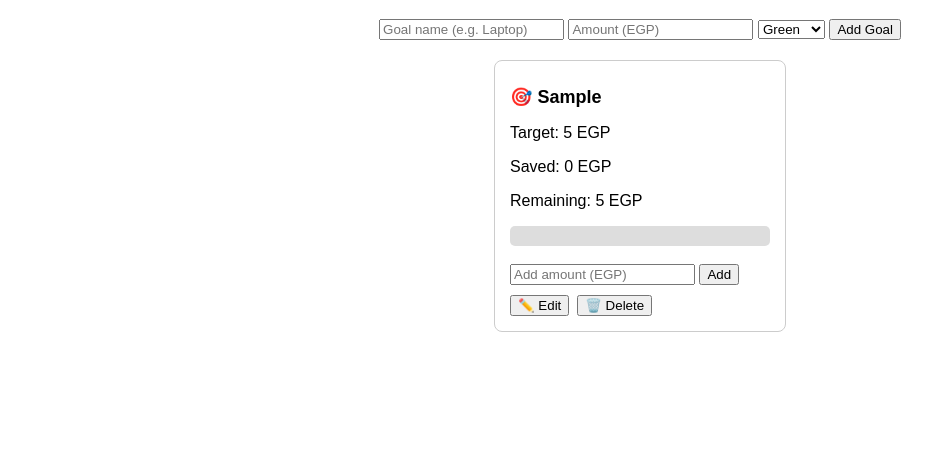
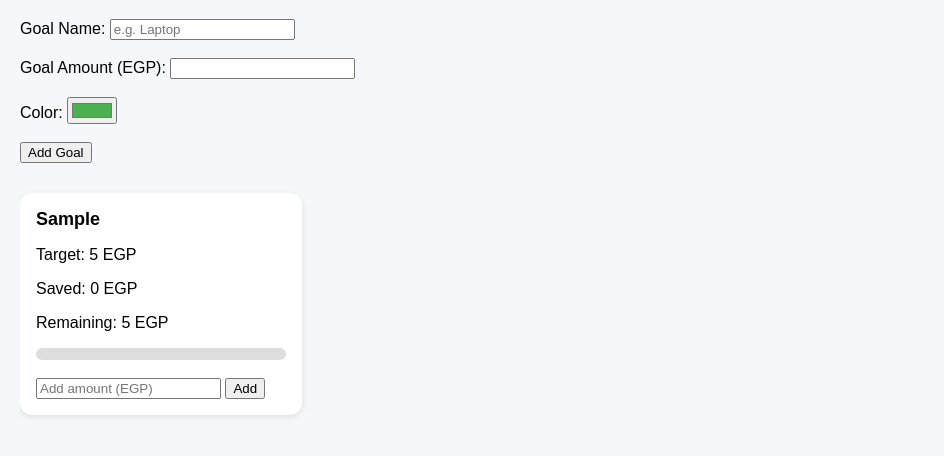
Before and after one commit to ticketsmetro1-stack/budget, a plain HTML site: page index.html in a window 1280 px wide. Both pictures are taken after typing "Sample", "5" into the empty fields and a click on the button "Add Goal". Shown: the part 62-518 px from the top of the page, without its empty margins (0-944 px from the left). Drawn offline with Linux system fonts and the light colour scheme.

Commit message:
Update index.html

```diff
--- a/index.html
+++ b/index.html
@@ -4,42 +4,59 @@
   <meta charset="UTF-8">
   <meta name="viewport" content="width=device-width, initial-scale=1.0">
   <title>Budget App</title>
+
+  <!-- iOS Web App -->
+  <link rel="apple-touch-icon" href="icon.png">
+  <meta name="apple-mobile-web-app-title" content="Budget App">
+  <meta name="apple-mobile-web-app-capable" content="yes">
+  <meta name="apple-mobile-web-app-status-bar-style" content="default">
+
   <style>
-    body { font-family: Arial, sans-serif; margin: 20px; }
+    body { font-family: Arial, sans-serif; margin: 20px; background:#f6f7fb; }
     h1 { text-align: center; }
-    .goal-form { margin: 20px 0; text-align: center; }
-    .goals { display: flex; gap: 20px; flex-wrap: wrap; justify-content: center; }
-    .goal {
-      border: 1px solid #ccc;
-      border-radius: 8px;
-      padding: 15px;
-      width: 260px;
-      position: relative;
+
+    #goalContainer {
+      display: flex;
+      gap: 15px;
+      overflow-x: auto;
+      padding: 10px 0;
     }
-    .progress { height: 20px; background: #ddd; border-radius: 5px; overflow: hidden; }
+
+    .goalCard {
+      flex: 0 0 250px;
+      background: white;
+      border-radius: 12px;
+      padding: 16px;
+      box-shadow: 0 2px 6px rgba(0,0,0,0.1);
+    }
+
+    .goalCard h2 { font-size: 18px; margin: 0 0 10px; }
+
+    .progress { height: 12px; background: #ddd; border-radius: 6px; overflow: hidden; }
     .bar { height: 100%; width: 0%; }
-    h2 { margin: 10px 0; font-size: 18px; }
-    .actions { margin-top: 10px; display: flex; gap: 8px; flex-wrap: wrap; }
-    button { cursor: pointer; }
+
+    .form-section { margin: 20px 0; }
+
+    @media (max-width: 600px) {
+      #goalContainer {
+        display: grid;
+        grid-template-columns: 1fr 1fr;
+      }
+      .goalCard { flex: none; width: auto; }
+    }
   </style>
 </head>
 <body>
   <h1>💰 Budget App (EGP)</h1>
 
-  <div class="goal-form">
-    <input id="goalName" placeholder="Goal name (e.g. Laptop)">
-    <input id="goalAmount" type="number" placeholder="Amount (EGP)">
-    <select id="goalColor">
-      <option value="green">Green</option>
-      <option value="blue">Blue</option>
-      <option value="red">Red</option>
-      <option value="orange">Orange</option>
-      <option value="purple">Purple</option>
-    </select>
+  <div class="form-section">
+    <label>Goal Name: <input id="goalName" placeholder="e.g. Laptop"></label><br><br>
+    <label>Goal Amount (EGP): <input id="goalAmount" type="number"></label><br><br>
+    <label>Color: <input id="goalColor" type="color" value="#4caf50"></label><br><br>
     <button onclick="addGoal()">Add Goal</button>
   </div>
 
-  <div class="goals" id="goalsContainer"></div>
+  <div id="goalContainer"></div>
 
   <script>
     let goals = [];
@@ -60,77 +77,81 @@
       const name = document.getElementById("goalName").value;
       const target = parseFloat(document.getElementById("goalAmount").value);
       const color = document.getElementById("goalColor").value;
-      if (name && !isNaN(target) && target > 0) {
+
+      if (!name || isNaN(target)) return alert("Please enter goal name and amount");
+
       goals.push({ name, target, saved: 0, color });
       saveData();
       renderGoals();
+
       document.getElementById("goalName").value = "";
       document.getElementById("goalAmount").value = "";
     }
-    }
 
-    function addSavings(index) {
-      const input = document.getElementById("addAmount-" + index);
-      const amount = parseFloat(input.value);
-      if (!isNaN(amount) && amount > 0) {
+    function addSavings(index, amount) {
+      if (amount <= 0) return;
       goals[index].saved += amount;
       saveData();
       renderGoals();
     }
-    }
-
-    function editGoal(index) {
-      const goal = goals[index];
-      const newName = prompt("Edit goal name:", goal.name);
-      const newTarget = parseFloat(prompt("Edit target amount:", goal.target));
-      const newColor = prompt("Edit color (green, blue, red, orange, purple):", goal.color);
-
-      if (newName && !isNaN(newTarget) && newTarget > 0) {
-        goals[index].name = newName;
-        goals[index].target = newTarget;
-        if (["green","blue","red","orange","purple"].includes(newColor)) {
-          goals[index].color = newColor;
-        }
-        saveData();
-        renderGoals();
-      }
-    }
-
-    function deleteGoal(index) {
-      if (confirm("Are you sure you want to delete this goal?")) {
-        goals.splice(index, 1);
-        saveData();
-        renderGoals();
-      }
-    }
 
     function renderGoals() {
-      const container = document.getElementById("goalsContainer");
+      const container = document.getElementById("goalContainer");
       container.innerHTML = "";
-      goals.forEach((goal, index) => {
+
+      goals.forEach((goal, i) => {
         const remaining = Math.max(goal.target - goal.saved, 0);
         const percent = Math.min((goal.saved / goal.target) * 100, 100);
 
-        container.innerHTML += `
-          <div class="goal">
-            <h2>🎯 ${goal.name}</h2>
+        const card = document.createElement("div");
+        card.className = "goalCard";
+        card.innerHTML = `
+          <h2>${goal.name}</h2>
           <p>Target: ${goal.target} EGP</p>
           <p>Saved: ${goal.saved} EGP</p>
           <p>Remaining: ${remaining} EGP</p>
-            <div class="progress"><div class="bar" style="width:${percent}%; background:${goal.color};"></div></div>
+          <div class="progress"><div class="bar" style="width:${percent}%;background:${goal.color};"></div></div>
           <br>
-            <input id="addAmount-${index}" type="number" placeholder="Add amount (EGP)">
-            <button onclick="addSavings(${index})">Add</button>
-            <div class="actions">
-              <button onclick="editGoal(${index})">✏️ Edit</button>
-              <button onclick="deleteGoal(${index})">🗑️ Delete</button>
-            </div>
-          </div>
+          <input type="number" id="add-${i}" placeholder="Add amount (EGP)">
+          <button onclick="addSavings(${i}, parseFloat(document.getElementById('add-${i}').value))">Add</button>
         `;
+        container.appendChild(card);
       });
+    }
+
+    // Handle Shortcut input
+    const params = new URLSearchParams(window.location.search);
+    const entry = params.get("entry");
+    if (entry) {
+      const input = entry.trim().toLowerCase();
+      if (input.startsWith("goal")) {
+        const parts = entry.split(",");
+        const name = parts[0].replace(/^goal\s*/i, "").trim();
+        const target = parseFloat(parts[1] || "0");
+        const color = parts[2] || "#2196f3";
+        goals.push({ name, target, saved: 0, color });
+        saveData();
+      } else if (input.startsWith("spend")) {
+        const parts = entry.split(",");
+        const amount = parseFloat(parts[1] || "0");
+        if (goals.length > 0 && amount > 0) {
+          goals[0].saved = Math.max(0, goals[0].saved - amount);
+          saveData();
+        }
+      }
     }
 
     loadData();
   </script>
+
+  <!-- Offline support -->
+  <script>
+    if ("serviceWorker" in navigator) {
+      navigator.serviceWorker
+        .register("sw.js")
+        .then(() => console.log("✅ Service Worker registered"))
+        .catch(err => console.error("⚠️ SW error:", err));
+    }
+  </script>
 </body>
 </html>
```
Lines whose indentation alone changed are shown as unchanged.
